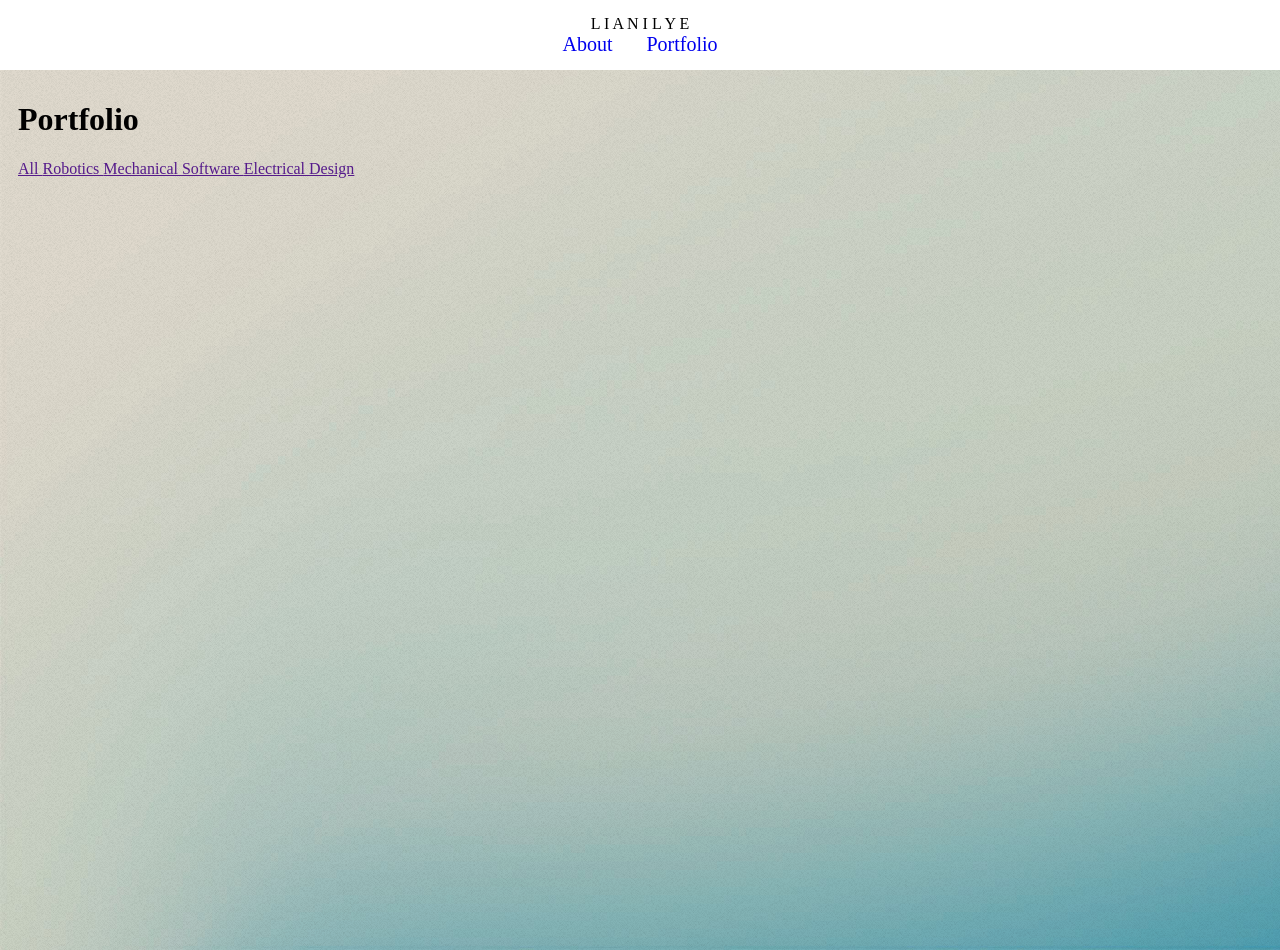
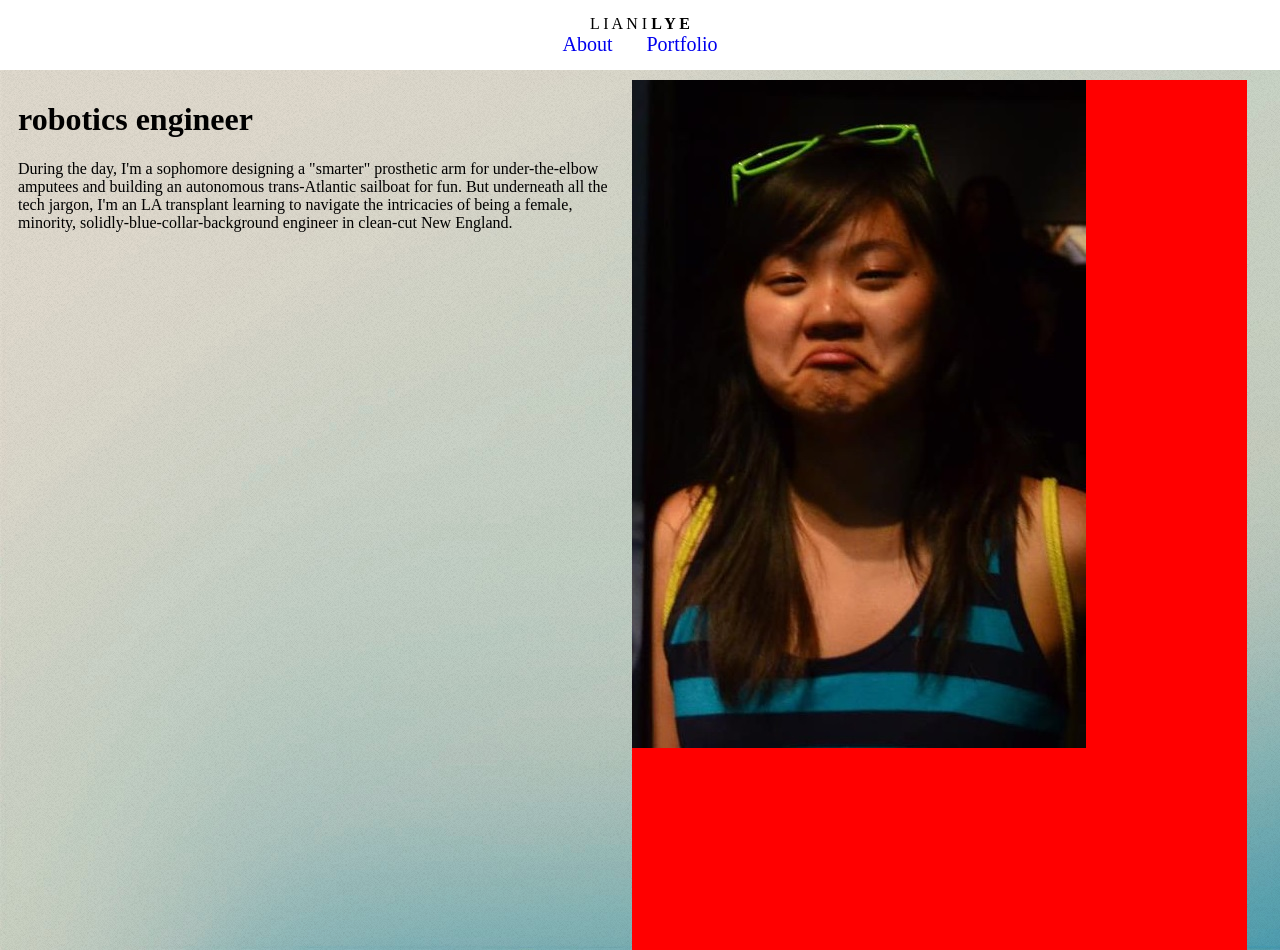
Before and after one commit to lianilychee/lianilychee.github.io, a PHP site: page / in a window 1280 px wide. Run offline with PHP 8.4, Linux system fonts and the light colour scheme.

Commit message:
now correctly grabbing image and div dimensions; doc.ready vs window.onload

```diff
--- a/css/style.css
+++ b/css/style.css
@@ -8,14 +8,10 @@ body {
 	background-size: auto, 100% 100%;
 }
 
-img {
-	/*height: 100%;*/
-	width: 100%;
-}
-
 a:hover {
 	color: red;
 }
+
 
 /* NAV BAR */
 nav {
@@ -55,14 +51,28 @@ nav {
 		float: left;
 	}
 
-	#imgself {
-		width: 50%;
-		height: 100%;
-		background: red;
-		float: right;
-	}
 
 /* VISIBILITY */
 .hide {
 	display: none;
 }
+
+
+/* IMAGE RESIZING */
+
+.img-container {
+	position: relative;
+	overflow: hidden;
+
+	width: 50%;
+	height: 100%;
+	background: red;
+	float: right;
+}
+
+img.clipped {
+	display: block;
+	position: absolute;
+/*	height: 100%;
+	width: 100%;*/
+}
--- a/index.html
+++ b/index.html
@@ -2,15 +2,18 @@
 
 <head>
 	<title>Liani Lye</title>
+
 	<script src='js/jquery.min.js'></script>
 	<script src='js/main.js'></script>
+	<script src='js/utils.js'></script>
+
 	<link rel='stylesheet' href='css/style.css' />
 </head>
 
 <body>
 	<!-- NAV BAR -->
 	<nav>
-		L I A N I L Y E <br>
+		L I A N I <b>L Y E</b> <br>
 		<a href='#about' id='aboutlink'> About</a>
 		<a href='#portfolio' id='portfoliolink'> Portfolio</a>
 	</nav>
@@ -18,18 +21,18 @@
 
 	<!-- SECTIONS -->
 
-	<div id='about' class='container hide'>
+	<div id='about' class='container'>
 
 		<div id='blurb'>
 			<h1> robotics engineer </h1>
 			<p> During the day, I'm a sophomore designing a "smarter" prosthetic arm for under-the-elbow amputees and building an autonomous trans-Atlantic sailboat for fun. But underneath all the tech jargon, I'm an LA transplant learning to navigate the intricacies of being a female, minority, solidly-blue-collar-background engineer in clean-cut New England. </p>
 		</div>
-		<div id='imgself'> <img src='images/self.jpg'> </div>
+		<div class='img-container'> <img class='clipped' src='images/self.jpg'> </div>
 
 	</div>
 
 
-	<div id='portfolio' class='container'>
+	<div id='portfolio' class='container hide'>
 
 		<h1> Portfolio </h1>
 
@@ -40,6 +43,9 @@
 		<a href id='work-elec'> Electrical </a>
 		<a href id='work-design'> Design </a>
 
+		<br>
+		grid stuff goes here
+
 	</div>
 
 
--- a/js/main.js
+++ b/js/main.js
@@ -1,21 +1,20 @@
-$(document).ready(function() {
+$(window).load( function() {
 
-	console.log('main.js loaded');
 
 	// When clicking on "Portfolio" in nav, hide About and show Portfolio.
 	$('#portfoliolink').on('click', function() {
-		console.log('clicked portfolio!');
 		$('#about').addClass('hide');
 		$('#portfolio').removeClass('hide');
 	})
 
 	// When clicking on "About" in nav, hide Portfolio and show About.
 	$('#aboutlink').on('click', function() {
-		console.log	('clicked about!');
 		$('#about').removeClass('hide');
 		$('#portfolio').addClass('hide');
+		UTILS.resizeImg()
 	})
 
+	UTILS.resizeImg()
 
 
 })
--- /dev/null
+++ b/js/utils.js
@@ -0,0 +1,36 @@
+var UTILS = {
+
+	// HANDLE IMAGE RESIZING
+	resizeImg: function() {
+
+		// Grab screen dimensions
+		screenWidth = $(document).width();
+		screenHeight = $(document).height();
+		console.log('Screen dimensions: ' + screenWidth, screenHeight);
+
+		// Grab div img-container dimensions
+		divWidth = $('.img-container').width();
+		divHeight = $('.img-container').height();
+		console.log('Div dimensions: ' + divWidth, divHeight);
+
+		// Grab image dimensions
+		imgWidth = $('img').width();
+		imgHeight = $('img').height();
+		console.log(imgWidth, imgHeight);
+
+		// img.style.left = '-' + x + 'px';
+		// img.style.top = '-' + y + 'px';
+
+		// if (width !== undefined) {
+		// 	img.parentNode.style.width = width + 'px';
+		// 	img.parentNode.style.height = height + 'px';
+		// }
+
+	}
+
+	// HANDLE PAGE RESIZING
+
+
+	// HANDLE POP-UPS
+
+}
```
